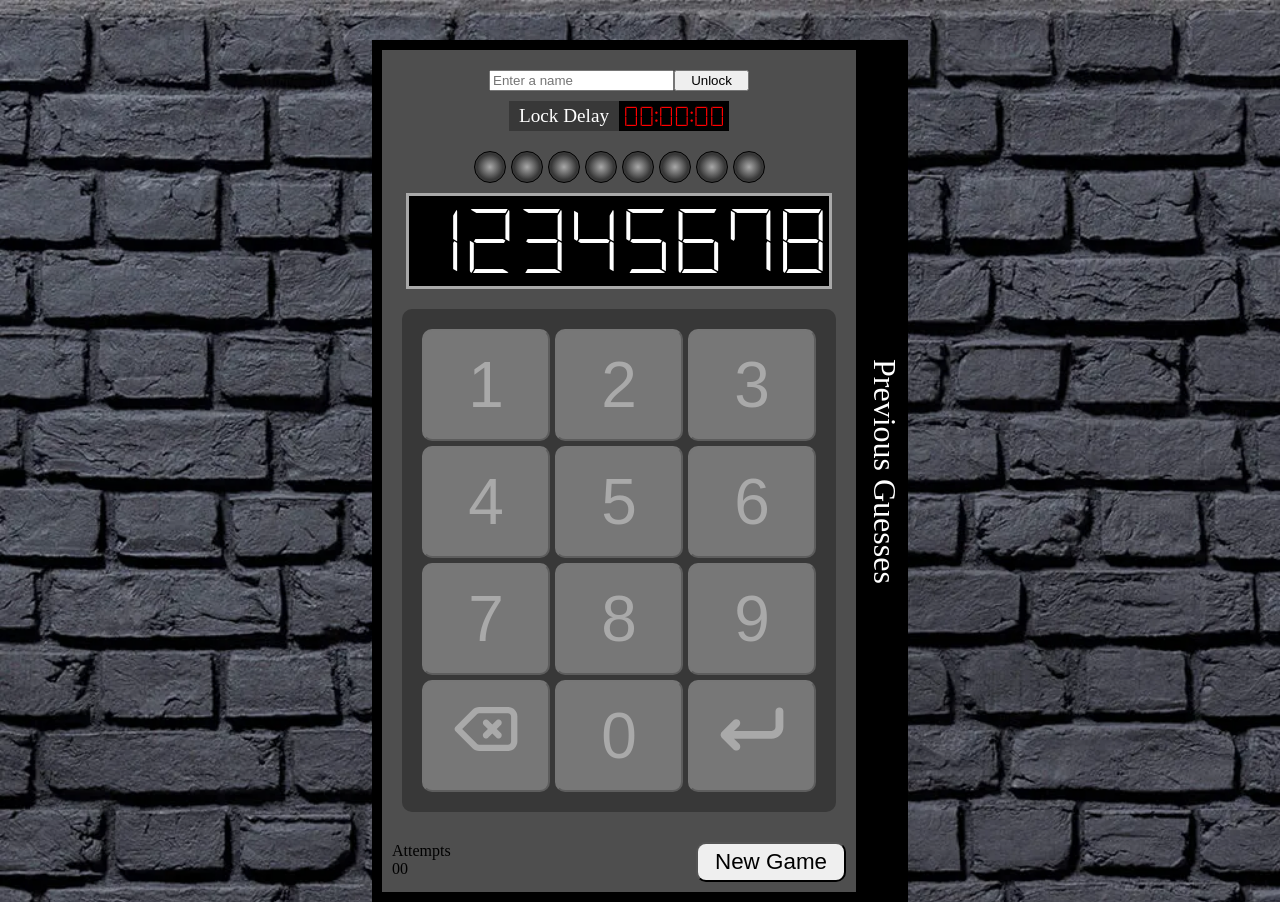
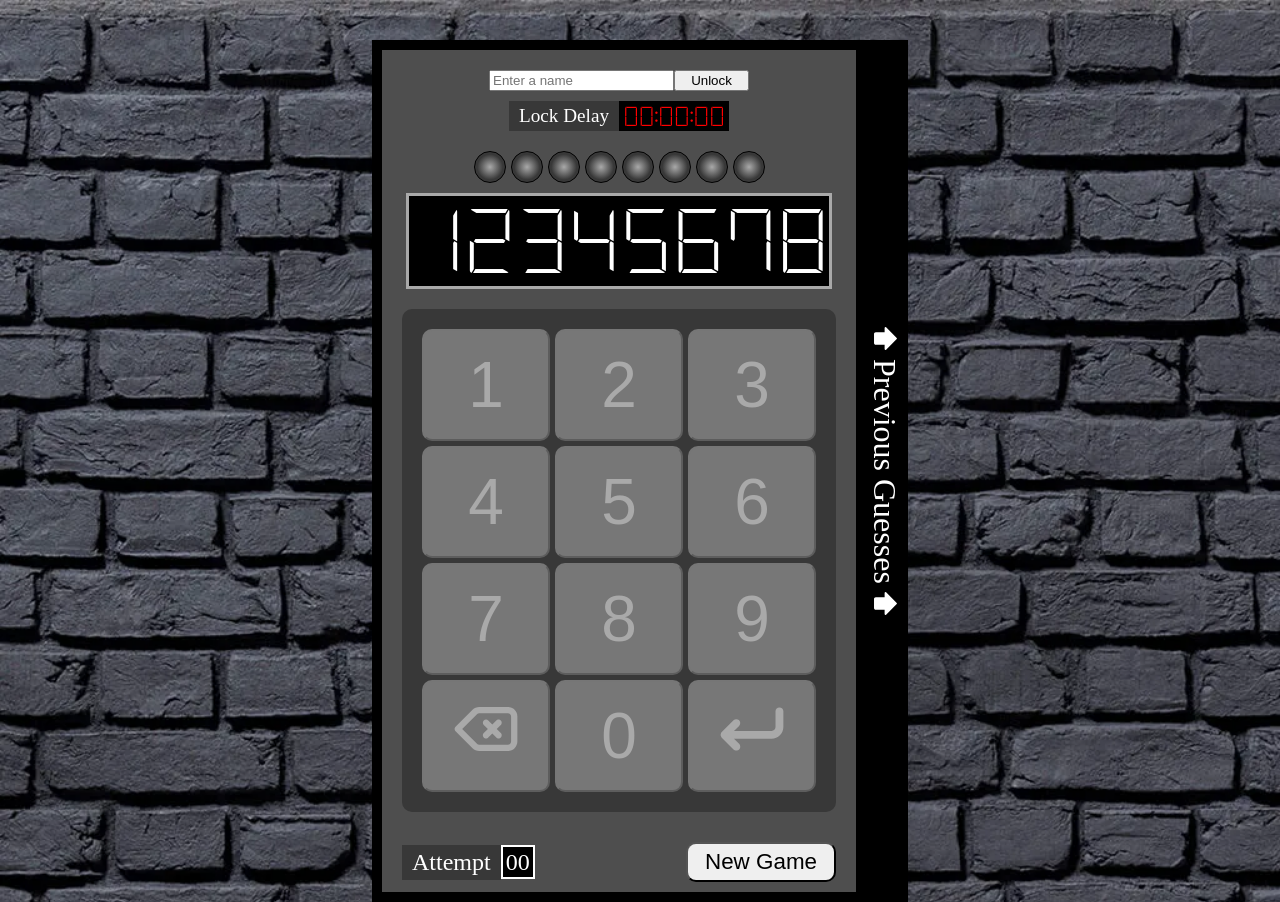
Before and after one commit to time4nothing/cs50fp, a Vue app in the folder elb-game/: page / in a window 1280 px wide. Built offline with nearby package versions, Linux system fonts and the light colour scheme.

Commit message:
removed EJS code, as vue conversion is complete

```diff
--- a/elb-game/server.js
+++ b/elb-game/server.js
@@ -138,7 +138,7 @@ function updateGuessDB(guessArray, player) {
     db.query('UPDATE names SET guesscount = $1 WHERE id = $2', [player.guesscount, player.id]);
 }
 
-app.post('/resetuser', async (req) => {
+app.post('/clearfromdatabase', async (req) => {
     const playerId = req.body.playerId;
     // clear player from database
     try {
--- a/elb-game/src/App.vue
+++ b/elb-game/src/App.vue
@@ -56,7 +56,7 @@ body {
 }
 
 #bottom {
-    padding: 10px;
+    padding: 10px 20px;
     display: flex;
     justify-content: space-between;
 }
--- a/elb-game/src/components/GuessCounter.vue
+++ b/elb-game/src/components/GuessCounter.vue
@@ -1,17 +1,61 @@
 <template>
     <div id="guess-count">
-        <div id="guess-count-text">Attempts</div>
-        <div id="guess-count-display">{{ !guesscount ? '00' : guesscount }}</div>
+        <div id="guess-count-text">Attempt</div>
+        <div id="guess-count-display">{{ !guesscount ? '00' : formattedGuessCount }}</div>
     </div>
 </template>
 
 <script setup>
 // system imports
+import { ref, computed, watch } from 'vue';
 import { storeToRefs } from 'pinia';
 
 // store imports
 import { useUserStore } from '../stores/user.js';
 
 // store refs
-const { guesscount } = storeToRefs(useUserStore());
+const { user } = storeToRefs(useUserStore());
+
+// local setup
+const guesscount = ref(user.value.guesscount);
+
+const formattedGuessCount = computed(() => {
+    let formattedGuess = '';
+    if (guesscount.value < 10) {
+        formattedGuess = '0' + guesscount.value;
+    } else {
+        formattedGuess = guesscount.value;
+    }
+    return formattedGuess;
+})
+
+watch(user, () => {
+    guesscount.value = user.value.guesscount;
+})
 </script>
+
+<style scoped>
+#guess-count {
+    display: flex;
+    align-items: center;
+}
+
+#guess-count-text {
+    font-size: 1.5rem;
+    padding: 4px 10px;
+    background-color: rgb(56, 56, 56);
+    color: white;
+}
+
+#guess-count-display {
+    display: flex;
+    justify-content: center;
+    align-items: center;
+    background-color: black;
+    color: white;
+    border: 2px solid white;
+    width: 30px;
+    height: 75%;
+    font-size: 1.5rem;
+}
+</style>
--- a/elb-game/src/components/HistorySlideout.vue
+++ b/elb-game/src/components/HistorySlideout.vue
@@ -1,7 +1,14 @@
 <template>
     <div id="history">
         <div @click="historyToggle">
-            Previous Guesses
+            <span v-if="!historyShow">
+                <RightArrow /> Previous Guesses
+                <RightArrow />
+            </span>
+            <span v-else>
+                <LeftArrow /> Previous Guesses
+                <LeftArrow />
+            </span>
             <div id="history-open" v-if="historyShow">
                 <div v-if="guessHistory.length === 0">No previous guesses</div>
                 <div v-else>
@@ -25,6 +32,8 @@ import { useHistoryStore } from '../stores/history.js';
 
 //component imports
 import ResultLights from './resultLights.vue';
+import RightArrow from './SVGs/RightArrow.vue';
+import LeftArrow from './SVGs/LeftArrow.vue';
 
 // store refs
 const { guessHistory } = storeToRefs(useHistoryStore());
--- a/elb-game/src/components/ResetButton.vue
+++ b/elb-game/src/components/ResetButton.vue
@@ -10,6 +10,7 @@ import { storeToRefs } from 'pinia';
 import { useUserStore } from '../stores/user.js';
 import { useGuessStore } from '../stores/guesses.js';
 import { useKeypadStore } from '../stores/keypad.js';
+import { useHistoryStore } from '../stores/history.js';
 
 // store refs
 const { user, usertimerend } = storeToRefs(useUserStore());
@@ -17,15 +18,17 @@ const { guess, resultArray } = storeToRefs(useGuessStore());
 const { keypadLocked } = storeToRefs(useKeypadStore());
 
 // store functions
-const { clearUser } = useUserStore();
+const { clearUserFromDB } = useUserStore();
+const { clearHistory } = useHistoryStore();
 
 // local setup
 function newGame() {
-    clearUser(user.value.id);
+    clearUserFromDB(user.value.id);
     user.value = {};
     usertimerend.value = '';
     guess.value = '';
     resultArray.value = ['no', 'no', 'no', 'no', 'no', 'no', 'no', 'no'];
+    clearHistory();
     keypadLocked.value = true;
 }
 </script>
--- /dev/null
+++ b/elb-game/src/components/SVGs/LeftArrow.vue
@@ -0,0 +1,8 @@
+<template>
+    <!-- base SVG code courtesy of streamlinehq.com -->
+    <svg xmlns="http://www.w3.org/2000/svg" viewBox="-0.5 -0.5 16 16" fill="#000000"
+         id="Arrow-Fat-Right-Fill--Streamline-Phosphor-Fill" height="25" width="25">
+        <path fill="white" d="M14.683951171875 7.899984375000001 7.89976171875 14.684173828125001c-0.307564453125 0.30791015625 -0.833115234375 0.16740234375000002 -0.945990234375 -0.2529140625 -0.012878906249999999 -0.047958984375 -0.0193828125 -0.097412109375 -0.019341796875 -0.1470703125v-2.826744140625H1.2809355468749999c-0.624462890625 0 -1.1306953125 -0.506232421875 -1.1306953125 -1.130701171875V4.673255859375c0 -0.6244863281249999 0.5062089843750001 -1.13073046875 1.1306953125 -1.130701171875h5.653494140625V0.715810546875c-0.000345703125 -0.43520507812500003 0.47056640625 -0.7075781250000001 0.8476347656250001 -0.49027734375 0.04303125 0.024796875000000003 0.082599609375 0.05516015625 0.117697265625 0.09029296875l6.784189453125 6.784189453125c0.221080078125 0.220833984375 0.221080078125 0.579134765625 0 0.7999687499999999Z"
+              stroke-width="1"></path>
+    </svg>
+</template>
--- /dev/null
+++ b/elb-game/src/components/SVGs/RightArrow.vue
@@ -0,0 +1,8 @@
+<template>
+    <!-- base SVG code courtesy of streamlinehq.com -->
+    <svg xmlns="http://www.w3.org/2000/svg" viewBox="-0.5 -0.5 16 16" fill="#000000"
+         id="Arrow-Fat-Right-Fill--Streamline-Phosphor-Fill" height="25" width="25">
+        <path fill="white" d="M14.683951171875 7.899984375000001 7.89976171875 14.684173828125001c-0.307564453125 0.30791015625 -0.833115234375 0.16740234375000002 -0.945990234375 -0.2529140625 -0.012878906249999999 -0.047958984375 -0.0193828125 -0.097412109375 -0.019341796875 -0.1470703125v-2.826744140625H1.2809355468749999c-0.624462890625 0 -1.1306953125 -0.506232421875 -1.1306953125 -1.130701171875V4.673255859375c0 -0.6244863281249999 0.5062089843750001 -1.13073046875 1.1306953125 -1.130701171875h5.653494140625V0.715810546875c-0.000345703125 -0.43520507812500003 0.47056640625 -0.7075781250000001 0.8476347656250001 -0.49027734375 0.04303125 0.024796875000000003 0.082599609375 0.05516015625 0.117697265625 0.09029296875l6.784189453125 6.784189453125c0.221080078125 0.220833984375 0.221080078125 0.579134765625 0 0.7999687499999999Z"
+              stroke-width="1"></path>
+    </svg>
+</template>
--- a/elb-game/src/stores/history.js
+++ b/elb-game/src/stores/history.js
@@ -25,5 +25,9 @@ export const useHistoryStore = defineStore('history', () => {
         }
     }
 
-    return { guessHistory, updateHistory };
+    function clearHistory() {
+        guessHistory.value = [];
+    }
+
+    return { guessHistory, updateHistory, clearHistory };
 });
--- a/elb-game/src/stores/user.js
+++ b/elb-game/src/stores/user.js
@@ -33,9 +33,9 @@ export const useUserStore = defineStore('user', () => {
     updateHistory(user.value.id);
   }
 
-  async function clearUser(playerId) {
+  async function clearUserFromDB(playerId) {
     try {
-      await fetch('http://localhost:5050/resetuser', {
+      await fetch('http://localhost:5050/clearfromdatabase', {
         method: 'POST',
         headers: {
           'Content-Type': 'application/json'
@@ -47,5 +47,5 @@ export const useUserStore = defineStore('user', () => {
     }
   }
 
-  return { user, usertimerend, updateUser, clearUser };
+  return { user, usertimerend, updateUser, clearUserFromDB };
 });
```
